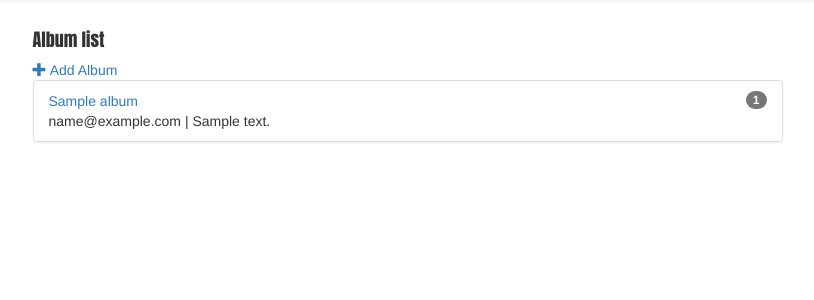
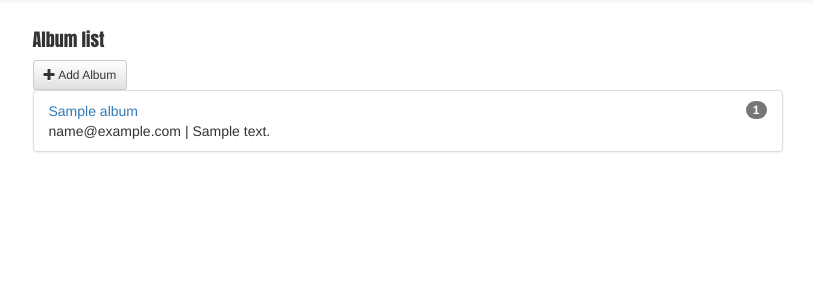
Before and after one commit to alberthan92/mysite-project, a Django app: page /photo/ in a window 1280 px wide. Shown: the part 52-352 px from the top of the page, without its empty margins (45-859 px from the left). Run offline with Django 3.2, Linux system fonts and the light colour scheme; tables that the repository leaves empty hold one stand-in row (values such as "Sample post"); parts of the project's set-up code (start-up, migrations or seed data) failed here and were passed over; some libraries are stand-ins or nearby versions.

Commit message:
Created an add album button using bootstrap.

```diff
--- a/django_app/templates/photo/album_list.html
+++ b/django_app/templates/photo/album_list.html
@@ -3,7 +3,7 @@
 {% block content %}
 <div id="album_list">
     <h4>Album list</h4>
-    <a href="{% url 'photo:album_add' %}">
+    <a href="{% url 'photo:album_add' %}" class="btn btn-default btn-sm btn-top-right">
         <span class="glyphicon glyphicon-plus"></span>
         Add Album
     </a>
@@ -12,7 +12,7 @@
         <li class="list-group-item">
             <span class="badge">{{ album.photo_set.count }}</span>
             <div>
-                <a href="">{{ album.title }}</a>
+                <a href="{% url 'photo:album_detail' pk=album.pk %}">{{ album.title }}</a>
             </div>
             <span>{{ album.owner.email }}</span>
             {% if album.description %}
```
